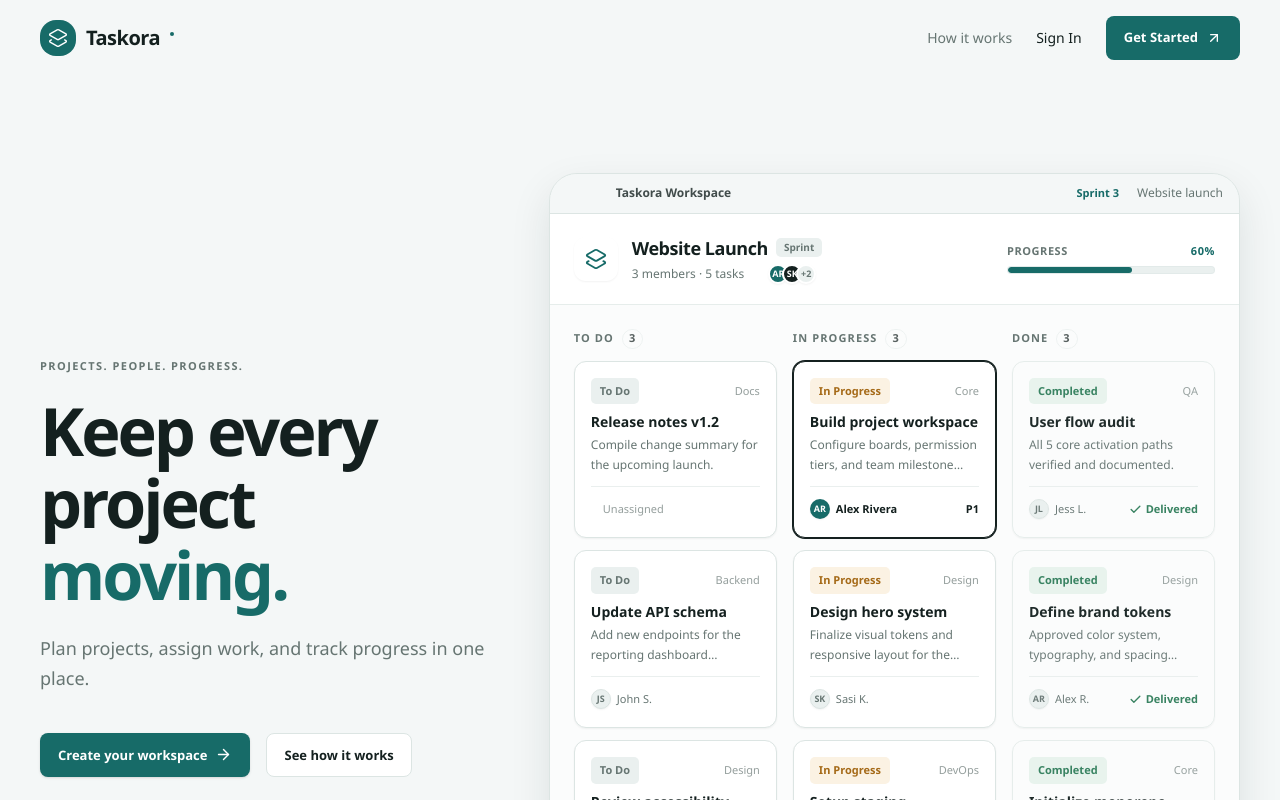
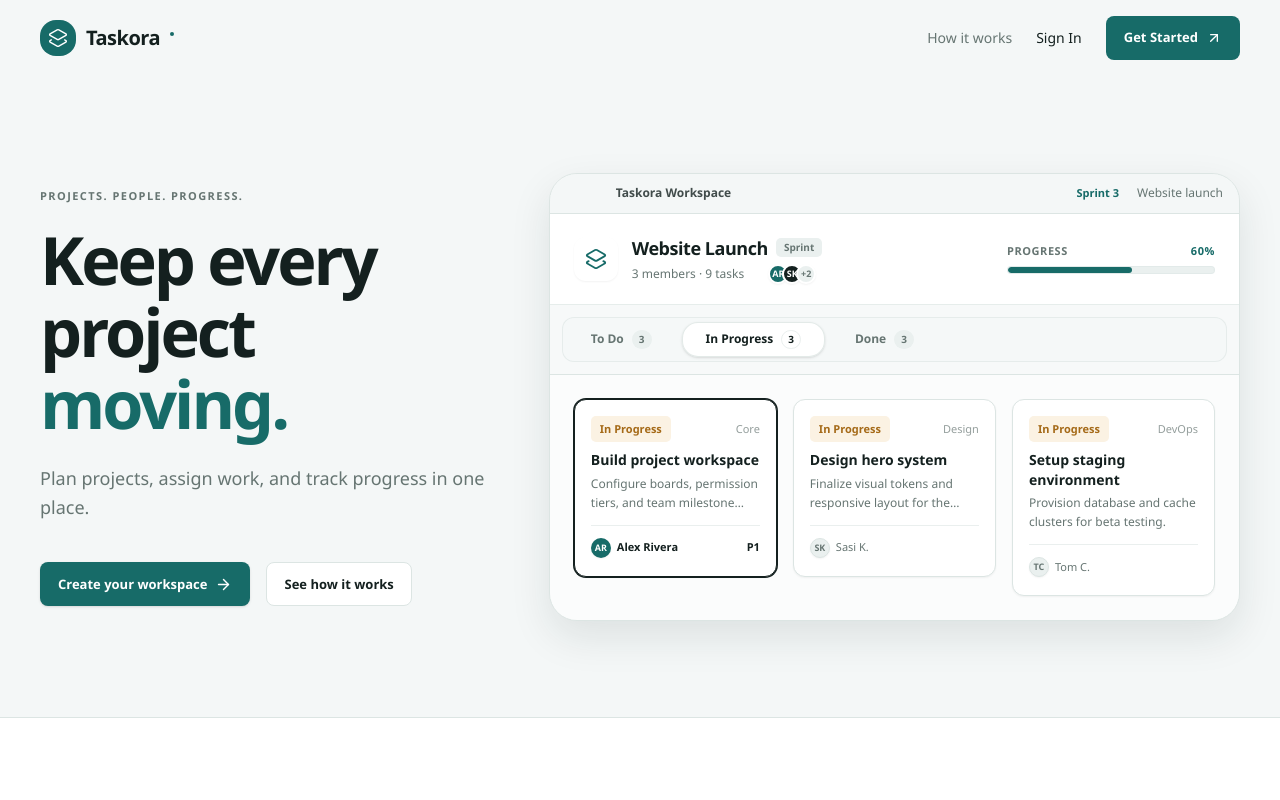
Before and after one commit to kumarnallana/Taskora-Project-Management, a Next.js app: page / in a window 1280 px wide. Shown: the top 800 px of the page. Built offline with nearby package versions, Linux system fonts and the light colour scheme.

Commit message:
feat(marketing): sync progress tracking bar dynamically with active tab

```diff
--- a/src/components/marketing/MarketingExperience.tsx
+++ b/src/components/marketing/MarketingExperience.tsx
@@ -4,7 +4,7 @@ import { useEffect, useRef, useState } from "react";
 import { ArrowRight, ArrowUpRight, Check, Layers2 } from "lucide-react";
 import { gsap } from "gsap";
 import { ScrollTrigger } from "gsap/ScrollTrigger";
-import { useReducedMotion } from "framer-motion";
+import { motion, AnimatePresence, useReducedMotion } from "framer-motion";
 import { Brand } from "@/components/shared/Brand";
 import { MarketingSmoothScroll } from "@/components/scroll/MarketingSmoothScroll";
 import { brand } from "@data/brand";
@@ -127,11 +127,46 @@ function WorkspaceTaskCard({
   );
 }
 
+type TaskStatus = "TODO" | "IN_PROGRESS" | "DONE";
+
+type Task = {
+  id: string;
+  status: TaskStatus;
+  title: string;
+  desc: string;
+  tag: string;
+  assignee?: { initials: string; name: string };
+  priority?: string;
+  isCompleted?: boolean;
+  isFocal?: boolean;
+};
+
+const TASKS: Task[] = [
+  { id: "t1", status: "TODO", title: "Release notes v1.2", desc: "Compile change summary for the upcoming launch.", tag: "Docs" },
+  { id: "t2", status: "TODO", title: "Update API schema", desc: "Add new endpoints for the reporting dashboard integration.", tag: "Backend", assignee: { initials: "JS", name: "John S." }, priority: "P2" },
+  { id: "t3", status: "TODO", title: "Review accessibility", desc: "Ensure color contrast meets WCAG AA standards across the app.", tag: "Design" },
+  { id: "t4", status: "IN_PROGRESS", title: "Build project workspace", desc: "Configure boards, permission tiers, and team milestone tracking.", tag: "Core", assignee: { initials: "AR", name: "Alex Rivera" }, priority: "P1", isFocal: true },
+  { id: "t5", status: "IN_PROGRESS", title: "Design hero system", desc: "Finalize visual tokens and responsive layout for the landing page.", tag: "Design", assignee: { initials: "SK", name: "Sasi K." } },
+  { id: "t6", status: "IN_PROGRESS", title: "Setup staging environment", desc: "Provision database and cache clusters for beta testing.", tag: "DevOps", assignee: { initials: "TC", name: "Tom C." } },
+  { id: "t7", status: "DONE", title: "User flow audit", desc: "All 5 core activation paths verified and documented.", tag: "QA", assignee: { initials: "JL", name: "Jess L." }, isCompleted: true },
+  { id: "t8", status: "DONE", title: "Define brand tokens", desc: "Approved color system, typography, and spacing scale.", tag: "Design", assignee: { initials: "AR", name: "Alex R." }, isCompleted: true },
+  { id: "t9", status: "DONE", title: "Initialize monorepo", desc: "Set up Next.js frontend and Express backend workspaces.", tag: "Core", assignee: { initials: "JS", name: "John S." }, isCompleted: true }
+];
+
+const TABS: { id: TaskStatus; label: string; count: number }[] = [
+  { id: "TODO", label: "To Do", count: 3 },
+  { id: "IN_PROGRESS", label: "In Progress", count: 3 },
+  { id: "DONE", label: "Done", count: 3 },
+];
+
 function ProductWorkspacePreview() {
-  const [mobileColumn, setMobileColumn] = useState<"TODO" | "IN_PROGRESS" | "DONE">("IN_PROGRESS");
+  const [activeTab, setActiveTab] = useState<TaskStatus>("IN_PROGRESS");
+  const reduced = useReducedMotion();
+
+  const filteredTasks = TASKS.filter(t => t.status === activeTab);
 
   return (
-    <div className="product-preview overflow-hidden rounded-[1.75rem] border border-line bg-white shadow-2xl">
+    <div className="product-preview overflow-hidden rounded-[1.75rem] border border-line bg-white shadow-2xl flex flex-col">
       {/* Window Chrome Header */}
       <div className="flex items-center justify-between border-b border-line bg-surface-muted/50 px-4 py-2.5 text-xs">
         <div className="flex items-center gap-2">
@@ -163,7 +198,7 @@ function ProductWorkspacePreview() {
                 <span className="badge badge-TODO !text-[10px] !py-0.5 !px-2">Sprint</span>
               </div>
               <div className="mt-0.5 flex flex-wrap items-center gap-2.5 text-xs text-muted">
-                <span>3 members · 5 tasks</span>
+                <span>3 members · 9 tasks</span>
                 <span className="h-1 w-1 rounded-full bg-line-strong" />
                 <div className="flex items-center -space-x-1.5">
                   <div
@@ -189,224 +224,94 @@ function ProductWorkspacePreview() {
             </div>
           </div>
 
-          {/* Progress Tracking Widget (Stable 60%) */}
+          {/* Dynamic Progress Tracking Widget */}
           <div className="w-full sm:w-52 shrink-0">
-            <div className="mb-1.5 flex items-center justify-between text-[11px] font-bold tracking-wider uppercase">
-              <span className="text-muted">Progress</span>
-              <span className="font-bold text-accent">60%</span>
+            <div className="mb-1.5 flex items-center justify-between text-[11px] font-bold tracking-wider uppercase transition-colors">
+              <motion.span
+                key={`label-${activeTab}`}
+                initial={{ opacity: 0, y: 2 }}
+                animate={{ opacity: 1, y: 0 }}
+                className="text-muted"
+              >
+                {activeTab === "TODO" ? "To Do" : activeTab === "DONE" ? "Done" : "Progress"}
+              </motion.span>
+              <motion.span
+                key={`value-${activeTab}`}
+                initial={{ opacity: 0, y: 2 }}
+                animate={{ opacity: 1, y: 0 }}
+                className="font-bold text-accent"
+              >
+                {activeTab === "TODO" ? "33%" : activeTab === "DONE" ? "100%" : "60%"}
+              </motion.span>
             </div>
             <div className="h-2 w-full overflow-hidden rounded-full bg-surface-muted border border-line/50">
-              <div className="h-full bg-accent rounded-full" style={{ width: "60%" }} />
+              <motion.div
+                className="h-full bg-accent rounded-full"
+                initial={false}
+                animate={{ width: activeTab === "TODO" ? "33%" : activeTab === "DONE" ? "100%" : "60%" }}
+                transition={{ type: "spring", bounce: 0, duration: 0.6 }}
+              />
             </div>
           </div>
         </div>
       </div>
 
-      {/* Mobile Column Tabs (< 640px) */}
-      <div className="sm:hidden flex border-b border-line bg-surface-muted/30 p-1.5 gap-1 text-xs">
-        {(["TODO", "IN_PROGRESS", "DONE"] as const).map((col) => {
-          const label = col === "TODO" ? "To Do" : col === "IN_PROGRESS" ? "In Progress" : "Done";
-          const count = 3;
-          const isActive = mobileColumn === col;
+      {/* Segmented Control Filter Tabs */}
+      <div className="border-b border-line bg-surface-muted/40 p-2 sm:p-3 overflow-x-auto no-scrollbar">
+        <div className="flex gap-1.5 p-1 bg-canvas/60 rounded-xl border border-line/60 min-w-max mx-auto sm:mx-0">
+          {TABS.map((tab) => {
+            const isActive = activeTab === tab.id;
             return (
               <button
-              key={col}
-              type="button"
-              onClick={() => setMobileColumn(col)}
-              className={`flex-1 py-1.5 px-2 text-center font-semibold rounded-lg text-[11px] transition-colors duration-150 flex items-center justify-center gap-1.5 ${
-                isActive
-                  ? "bg-white text-ink shadow-xs border border-line"
-                  : "text-muted hover:text-ink"
+                key={tab.id}
+                onClick={() => setActiveTab(tab.id)}
+                className={`relative py-2 px-4 sm:px-6 text-[11px] sm:text-xs font-bold rounded-lg transition-colors duration-200 flex items-center justify-center gap-2 outline-none focus-visible:ring-2 ring-accent/50 ${
+                  isActive ? "text-ink shadow-sm" : "text-muted hover:text-ink hover:bg-white/40"
                 }`}
               >
-              <span>{label}</span>
-              <span className="text-[10px] opacity-70">({count})</span>
+                {isActive && !reduced && (
+                  <motion.div
+                    layoutId="activeTabIndicator"
+                    className="absolute inset-0 bg-white rounded-lg border border-line/80"
+                    transition={{ type: "spring", bounce: 0.15, duration: 0.5 }}
+                  />
+                )}
+                {isActive && reduced && (
+                  <div className="absolute inset-0 bg-white rounded-lg border border-line/80" />
+                )}
+                <span className="relative z-10">{tab.label}</span>
+                <span className={`relative z-10 text-[9px] sm:text-[10px] px-1.5 py-0.5 rounded-full border ${
+                  isActive ? 'bg-surface text-ink border-line/60' : 'bg-surface-muted text-muted border-transparent'
+                }`}>
+                  {tab.count}
+                </span>
               </button>
             );
           })}
         </div>
-
-      {/* Mobile Single Column Content */}
-      <div className="sm:hidden p-4 bg-canvas/40 min-h-[290px] flex flex-col gap-3">
-        {mobileColumn === "TODO" && (
-          <>
-            <WorkspaceTaskCard
-              status="TODO"
-              title="Release notes v1.2"
-              desc="Compile change summary for the upcoming launch."
-              tag="Docs"
-            />
-            <WorkspaceTaskCard
-              status="TODO"
-              title="Update API schema"
-              desc="Add new endpoints for the reporting dashboard integration."
-              tag="Backend"
-              assignee={{ initials: "JS", name: "John S." }}
-            />
-            <WorkspaceTaskCard
-              status="TODO"
-              title="Review accessibility"
-              desc="Ensure color contrast meets WCAG AA standards across the app."
-              tag="Design"
-              priority="P2"
-            />
-          </>
-        )}
-        {mobileColumn === "IN_PROGRESS" && (
-          <>
-            <WorkspaceTaskCard
-              status="IN_PROGRESS"
-              title="Build project workspace"
-              desc="Configure boards, permission tiers, and team milestone tracking."
-              tag="Core"
-              assignee={{ initials: "AR", name: "Alex Rivera" }}
-              priority="P1"
-              isFocal
-            />
-            <WorkspaceTaskCard
-              status="IN_PROGRESS"
-              title="Design hero system"
-              desc="Finalize visual tokens and responsive layout for the landing page."
-              tag="Design"
-              assignee={{ initials: "SK", name: "Sasi K." }}
-            />
-            <WorkspaceTaskCard
-              status="IN_PROGRESS"
-              title="Setup staging environment"
-              desc="Provision database and cache clusters for beta testing."
-              tag="DevOps"
-              assignee={{ initials: "TC", name: "Tom C." }}
-            />
-          </>
-        )}
-        {mobileColumn === "DONE" && (
-          <>
-            <WorkspaceTaskCard
-              status="DONE"
-              title="User flow audit"
-              desc="All 5 core activation paths verified and documented."
-              tag="QA"
-              assignee={{ initials: "JL", name: "Jess L." }}
-              isCompleted
-            />
-            <WorkspaceTaskCard
-              status="DONE"
-              title="Define brand tokens"
-              desc="Approved color system, typography, and spacing scale."
-              tag="Design"
-              assignee={{ initials: "AR", name: "Alex R." }}
-              isCompleted
-            />
-            <WorkspaceTaskCard
-              status="DONE"
-              title="Initialize monorepo"
-              desc="Set up Next.js frontend and Express backend workspaces."
-              tag="Core"
-              assignee={{ initials: "JS", name: "John S." }}
-              isCompleted
-            />
-          </>
-        )}
       </div>
 
-      {/* Desktop / Tablet 3-Column Board (>= 640px) */}
-      <div className="hidden sm:grid sm:grid-cols-3 gap-4 p-5 sm:p-6 bg-canvas/40 min-h-[380px]">
-        {/* Column 1: TO DO */}
-        <div className="flex flex-col gap-3">
-          <h3 className="flex items-center gap-2 text-[11px] font-bold tracking-widest text-muted uppercase">
-            <span>To Do</span>
-            <span className="flex h-5 min-w-[20px] items-center justify-center rounded-full bg-surface text-ink px-1.5 opacity-70 border border-line/60">
-              3
-            </span>
-          </h3>
-          <WorkspaceTaskCard
-            status="TODO"
-            title="Release notes v1.2"
-            desc="Compile change summary for the upcoming launch."
-            tag="Docs"
-          />
-          <WorkspaceTaskCard
-            status="TODO"
-            title="Update API schema"
-            desc="Add new endpoints for the reporting dashboard integration."
-            tag="Backend"
-            assignee={{ initials: "JS", name: "John S." }}
-          />
-          <WorkspaceTaskCard
-            status="TODO"
-            title="Review accessibility"
-            desc="Ensure color contrast meets WCAG AA standards across the app."
-            tag="Design"
-            priority="P2"
-          />
-        </div>
-
-        {/* Column 2: IN PROGRESS */}
-        <div className="flex flex-col gap-3">
-          <h3 className="flex items-center gap-2 text-[11px] font-bold tracking-widest text-muted uppercase">
-            <span>In Progress</span>
-            <span className="flex h-5 min-w-[20px] items-center justify-center rounded-full bg-surface text-ink px-1.5 opacity-70 border border-line/60">
-              3
-            </span>
-          </h3>
-          <WorkspaceTaskCard
-            status="IN_PROGRESS"
-            title="Build project workspace"
-            desc="Configure boards, permission tiers, and team milestone tracking."
-            tag="Core"
-            assignee={{ initials: "AR", name: "Alex Rivera" }}
-            priority="P1"
-            isFocal
-          />
-          <WorkspaceTaskCard
-            status="IN_PROGRESS"
-            title="Design hero system"
-            desc="Finalize visual tokens and responsive layout for the landing page."
-            tag="Design"
-            assignee={{ initials: "SK", name: "Sasi K." }}
-          />
-          <WorkspaceTaskCard
-            status="IN_PROGRESS"
-            title="Setup staging environment"
-            desc="Provision database and cache clusters for beta testing."
-            tag="DevOps"
-            assignee={{ initials: "TC", name: "Tom C." }}
-          />
-        </div>
-
-        {/* Column 3: DONE */}
-        <div className="flex flex-col gap-3">
-          <h3 className="flex items-center gap-2 text-[11px] font-bold tracking-widest text-muted uppercase">
-            <span>Done</span>
-            <span className="flex h-5 min-w-[20px] items-center justify-center rounded-full bg-surface text-ink px-1.5 opacity-70 border border-line/60">
-              3
-            </span>
-          </h3>
-          <WorkspaceTaskCard
-            status="DONE"
-            title="User flow audit"
-            desc="All 5 core activation paths verified and documented."
-            tag="QA"
-            assignee={{ initials: "JL", name: "Jess L." }}
-            isCompleted
-          />
-          <WorkspaceTaskCard
-            status="DONE"
-            title="Define brand tokens"
-            desc="Approved color system, typography, and spacing scale."
-            tag="Design"
-            assignee={{ initials: "AR", name: "Alex R." }}
-            isCompleted
-          />
-          <WorkspaceTaskCard
-            status="DONE"
-            title="Initialize monorepo"
-            desc="Set up Next.js frontend and Express backend workspaces."
-            tag="Core"
-            assignee={{ initials: "JS", name: "John S." }}
-            isCompleted
-          />
-        </div>
+      {/* Filtered Task Cards */}
+      <div className="p-4 sm:p-6 bg-canvas/40 min-h-[220px]">
+        <motion.div
+          layout={!reduced}
+          className="grid gap-3 sm:gap-4 grid-cols-1 sm:grid-cols-2 lg:grid-cols-3 items-start"
+        >
+          <AnimatePresence mode="popLayout">
+            {filteredTasks.map((task) => (
+              <motion.div
+                key={task.id}
+                layout={!reduced}
+                initial={reduced ? { opacity: 0 } : { opacity: 0, scale: 0.95, y: 15 }}
+                animate={reduced ? { opacity: 1 } : { opacity: 1, scale: 1, y: 0 }}
+                exit={reduced ? { opacity: 0 } : { opacity: 0, scale: 0.95, y: -15 }}
+                transition={{ type: "spring", bounce: 0.2, duration: 0.5 }}
+              >
+                <WorkspaceTaskCard {...task} />
+              </motion.div>
+            ))}
+          </AnimatePresence>
+        </motion.div>
       </div>
     </div>
   );
```
Lines whose indentation alone changed are shown as unchanged.
